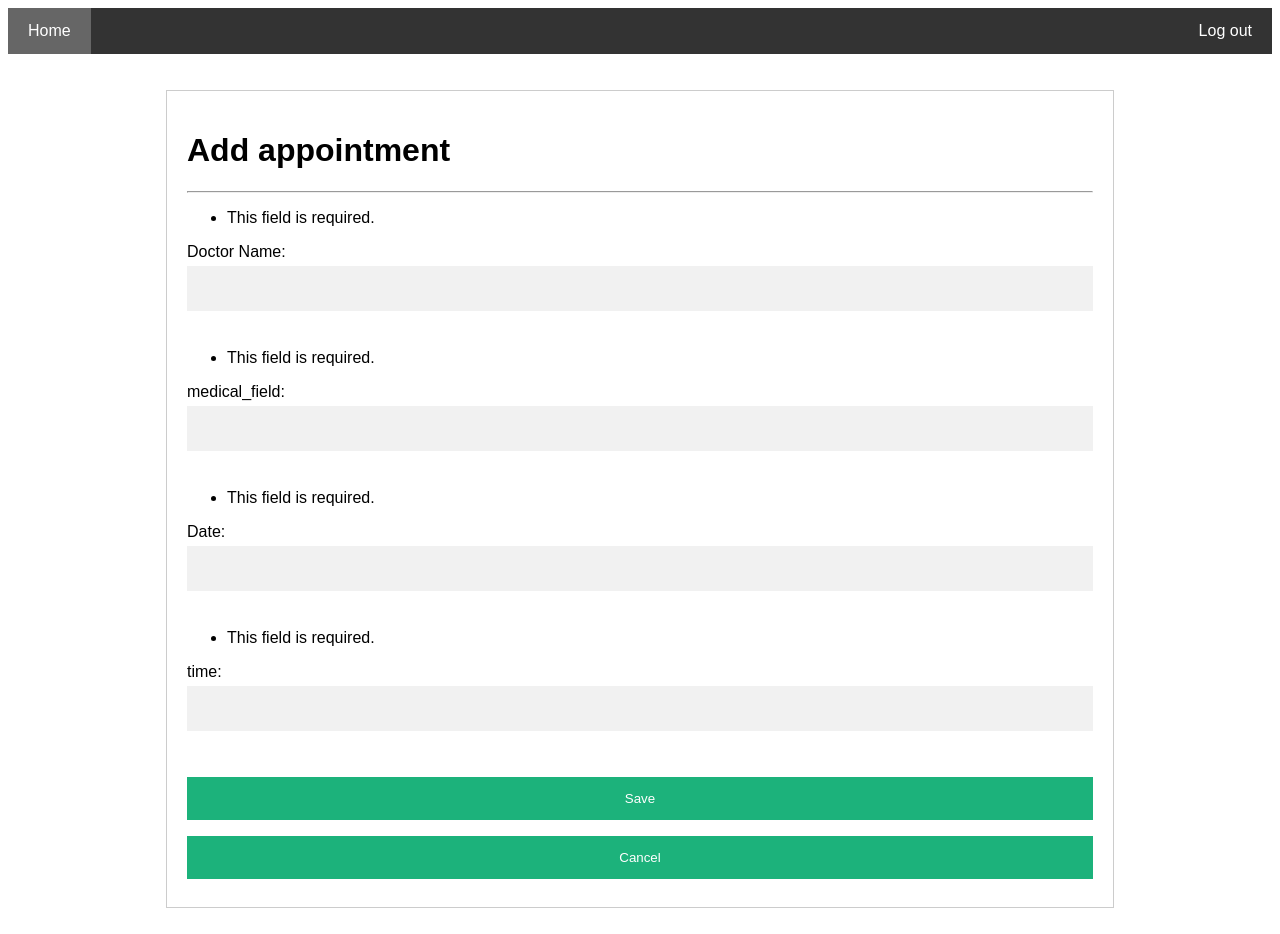
After one commit to AnfalNb/hospital-project, a Django app: page /add_appointments/ in a window 1280 px wide. The commit adds this page. Run offline with Django 4.2, Linux system fonts and the light colour scheme.

Commit message:
build html page and function for add appointment and add urls

```diff
--- /dev/null
+++ b/HOSPITAL-MANGMENT/hospital_management_system/Templates/add_appointments.html
@@ -0,0 +1,97 @@
+<!-- <h2>Sign up</h2>
+<form method="post">
+  {% csrf_token %}
+  {{ form.as_p }}
+  <button type="submit">Sign Up</button>
+</form> -->
+
+<!DOCTYPE html>
+<html>
+<style>
+    body {font-family: Arial, Helvetica, sans-serif;}
+    * {box-sizing: border-box}
+    /* Set a style for all buttons */
+    button {
+      background-color: #04AA6D;
+      color: white;
+      padding: 14px 20px;
+      margin: 8px 0;
+      border: none;
+      cursor: pointer;
+      width: 100%;
+      opacity: 0.9;
+    }
+    button:hover {
+        opacity:1;
+    }
+    /* Add padding to container elements */
+    .container {
+      padding: 20px;
+    }
+    input{
+        width: 100%;
+        padding: 15px;
+        margin: 5px 0 22px 0;
+        display: inline-block;
+        border: none;
+        background: #f1f1f1;
+    }
+    .navbar {
+      overflow: hidden;
+      background-color: #333;
+      position: sticky;
+      position: -webkit-sticky;
+      top: 0;
+    }
+
+    /* Style the navigation bar links */
+    .navbar a {
+      float: left;
+      display: block;
+      color: white;
+      text-align: center;
+      padding: 14px 20px;
+      text-decoration: none;
+    }
+
+
+    /* Right-aligned link */
+    .navbar a.right {
+      float: right;
+    }
+
+    /* Change color on hover */
+    .navbar a:hover {
+      background-color: #ddd;
+      color: black;
+    }
+
+    /* Active/current link */
+    .navbar a.active {
+      background-color: #666;
+      color: white;
+    }
+
+</style>
+
+<div class="navbar">
+    <a href="{% url 'patient_homepage'%} " class="active">Home</a>
+    <a href="#" class="right">Log out</a>
+  </div>
+
+<br>
+<br>
+<form action="" method="post" style="border:1px solid #ccc ; width: 75%; margin: auto">
+    <div class="container">
+        <h1>Add appointment</h1>
+        <!-- <p>Please fill in this form to create an account.</p> -->
+        <hr>
+        {% csrf_token %}
+        {{ form.as_p }}
+        <button type="submit">Save</button>
+        <a href="{% url 'appointmentList' %}" class="button"><button>Cancel</button></a>
+    </div>
+</form>
+<br>
+
+</html>
--- a/HOSPITAL-MANGMENT/hospital_management_system/Templates/appointment_list.html
+++ b/HOSPITAL-MANGMENT/hospital_management_system/Templates/appointment_list.html
@@ -218,7 +218,7 @@ h1 {
 
 
  <h1>Appointments list</h1>
- <button class="button button1"><a href="#" style="color:dodgerblue">Scheduling Appointments</a></button>
+ <button class="button button1"><a href="{% url 'add_appointments' %}" style="color:dodgerblue">Scheduling Appointments</a></button>
 
 
       <table class='table' style="  width: 85%; ">
--- a/HOSPITAL-MANGMENT/hospital_management_system/core/models.py
+++ b/HOSPITAL-MANGMENT/hospital_management_system/core/models.py
@@ -62,4 +62,4 @@ class Appointment(models.Model):
     Date=models.DateField(null=True)
     time=models.TimeField(null=True)
     class Meta:
-        db_table = 'appointment'
+        db_table = 'Appointment'
--- a/HOSPITAL-MANGMENT/hospital_management_system/core/urls.py
+++ b/HOSPITAL-MANGMENT/hospital_management_system/core/urls.py
@@ -22,6 +22,6 @@ urlpatterns=[
     path('update-patient/<str:pk>p',update_patient,name="update_patient"),
     path('patientList/',patientList.as_view(),name="patientList"),
     path('appointmentList/',appointmentList.as_view(),name="appointmentList"),
-
+    path('add_appointments/',views.add_appointments, name='add_appointments'),
 
 ]
--- a/HOSPITAL-MANGMENT/hospital_management_system/core/views.py
+++ b/HOSPITAL-MANGMENT/hospital_management_system/core/views.py
@@ -165,16 +165,14 @@ class patientList(ListView):
 
 
 
-# def appointment_list(request):
-#     if request.method == 'POST':
-#         form = AppointmentForm(request.POST)
-#         if form.is_valid():
-#             form.save()
-#     else:
-#         form = AppointmentForm()
-#     appointments = Appointment.objects.all()
-#     return render(request, 'appointment_list.html', {'form': form, 'appointments': appointments})
+def add_appointments(request):
+    form=AppointmentForm(request.POST)
+    if form.is_valid():
+            form.save()
+            return redirect('appointmentList')
 
+    context={'form':form}
+    return render(request, 'add_appointments.html',context)
 
 
 class appointmentList(ListView):
@@ -183,4 +181,11 @@ class appointmentList(ListView):
 
 
 
-#---------------------------------------------------------------------------------
+def add_appointments(request):
+    form=AppointmentForm(request.POST)
+    if form.is_valid():
+            form.save()
+            return redirect('appointmentList')
+
+    context={'form':form}
+    return render(request, 'add_appointments.html',context)
```
Also changed, not shown: HOSPITAL-MANGMENT/hospital_management_system/mydb.sqlite3.
